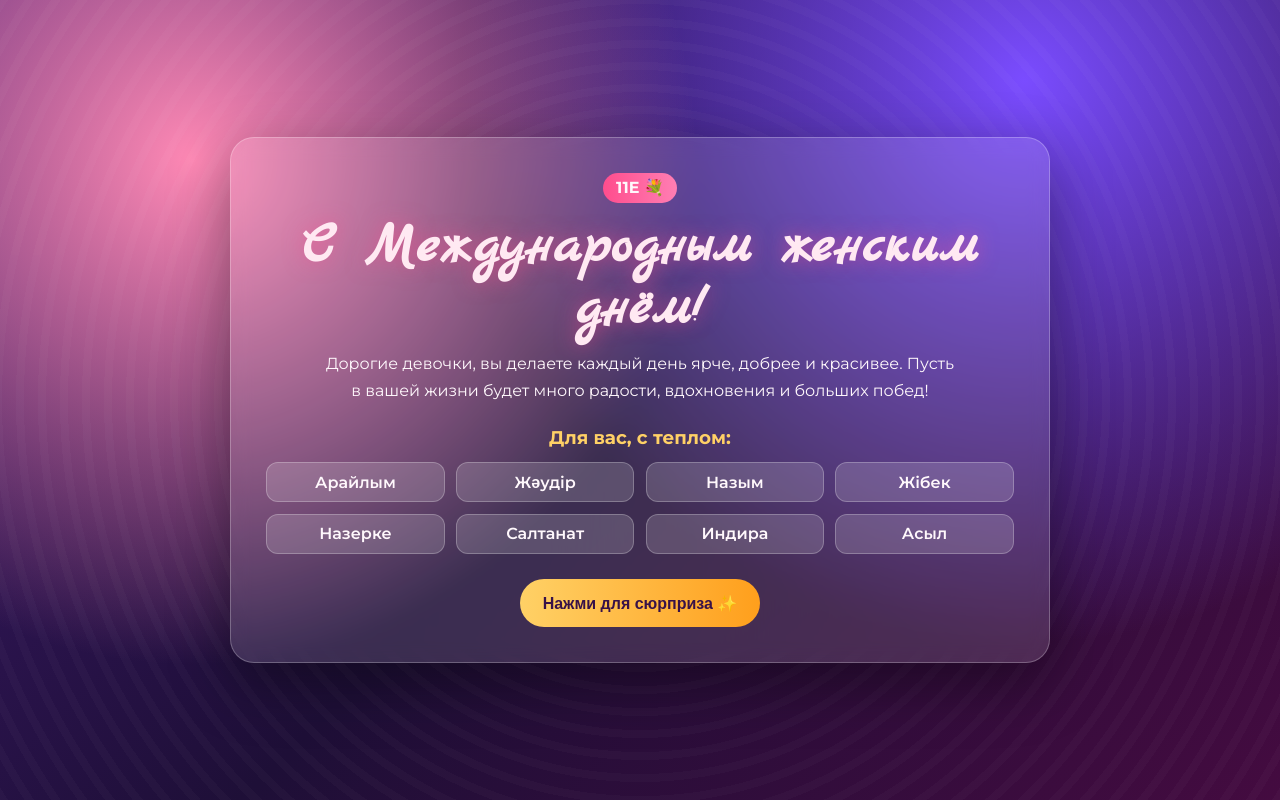
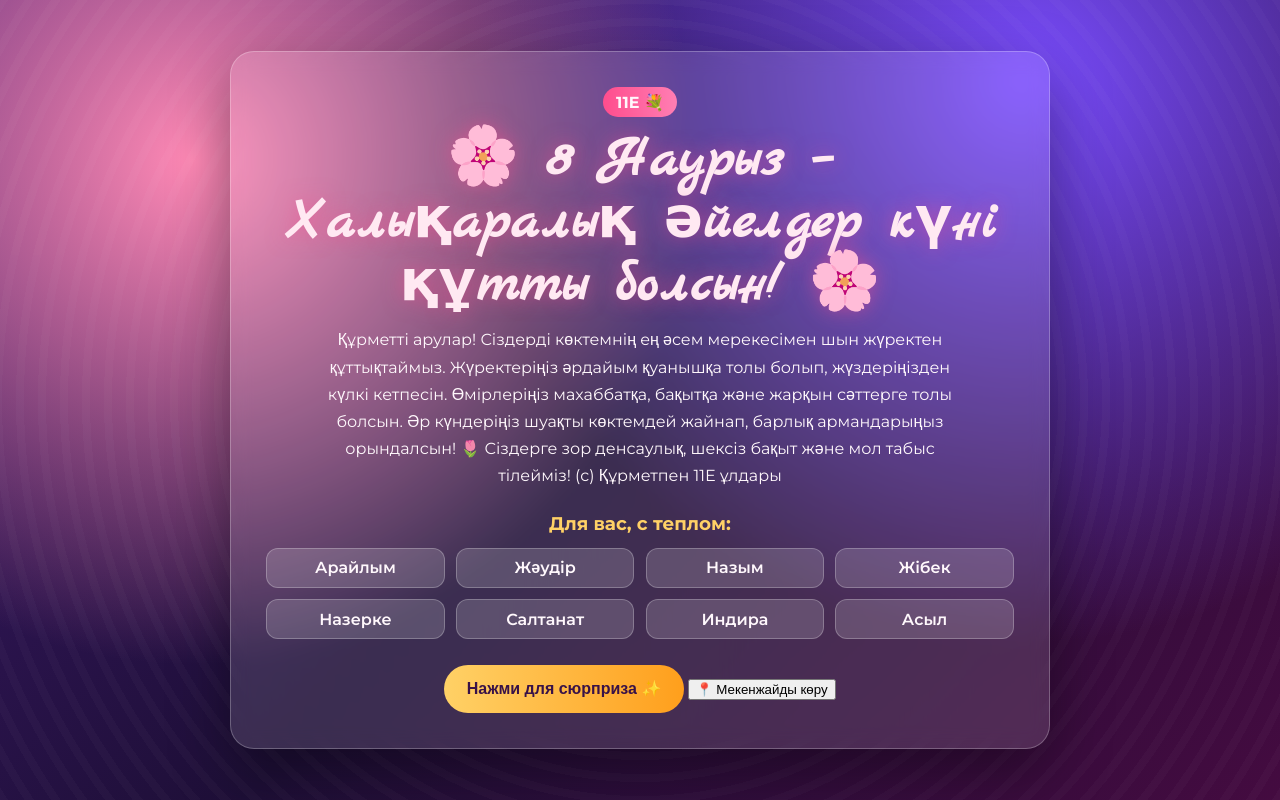
Before and after one commit to Ermanedoxer/8march, a plain HTML site: page index.html in a window 1280 px wide. Drawn offline with Linux system fonts and the light colour scheme.

Commit message:
Update index.html

```diff
--- a/index.html
+++ b/index.html
@@ -13,10 +13,16 @@
   <div class="background-glow"></div>
   <main class="card" aria-label="Поздравление с 8 марта для класса 11E">
     <p class="badge">11E 💐</p>
-    <h1>С Международным женским днём!</h1>
+    <h1>🌸 8 Наурыз – Халықаралық әйелдер күні құтты болсын! 🌸</h1>
     <p class="subtitle">
-      Дорогие девочки, вы делаете каждый день ярче, добрее и красивее.
-      Пусть в вашей жизни будет много радости, вдохновения и больших побед!
+     Құрметті арулар!
+Сіздерді көктемнің ең әсем мерекесімен шын жүректен құттықтаймыз.
+Жүректеріңіз әрдайым қуанышқа толы болып, жүздеріңізден күлкі кетпесін.
+Өмірлеріңіз махаббатқа, бақытқа және жарқын сәттерге толы болсын.
+Әр күндеріңіз шуақты көктемдей жайнап, барлық армандарыңыз орындалсын!
+
+🌷 Сіздерге зор денсаулық, шексіз бақыт және мол табыс тілейміз!
+      (c) Құрметпен 11Е ұлдары
     </p>
 
     <section class="names" aria-labelledby="names-title">
@@ -34,6 +40,15 @@
     </section>
 
     <button id="celebrateBtn" class="btn">Нажми для сюрприза ✨</button>
+    <button onclick="showMap()">📍 Мекенжайды көру</button>
+
+<script>
+function showMap() {
+  if (confirm("Мерекелік кештің мекенжайын картадан ашу керек пе?")) {
+    window.open("https://go.2gis.com/r5eHE", "_blank");
+  }
+}
+</script>
   </main>
 
   <canvas id="confettiCanvas" aria-hidden="true"></canvas>
```
